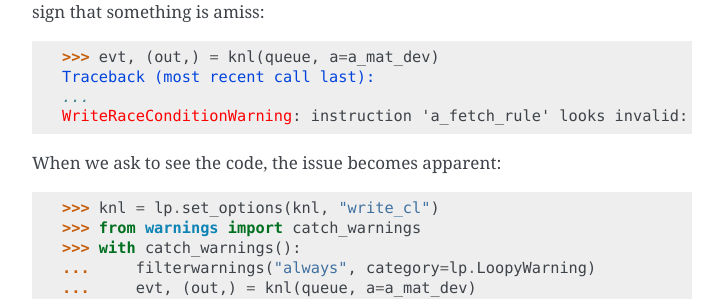
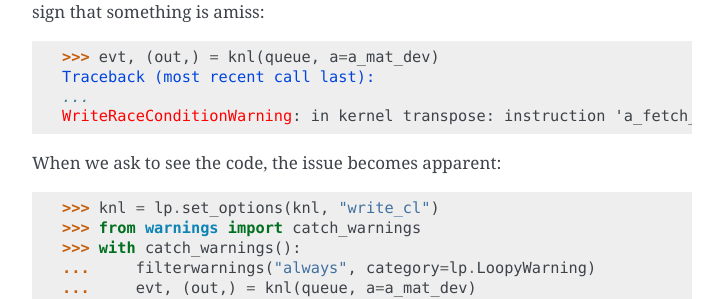
Before and after one commit to inducer/loopy, a Sphinx documentation site: the page built from doc/tutorial.rst, in a window 1280 px wide and 900 px high, scrolled down 21987 px. Shown: the part 153-452 px from the top of the window, without its empty margins (388-1111 px from the left). Built offline with Sphinx 7.4.7, drawn with Linux system fonts in a browser that asks for light colours.

Commit message:
Fix tutorial after message change

```diff
--- a/doc/tutorial.rst
+++ b/doc/tutorial.rst
@@ -1168,7 +1168,7 @@ sign that something is amiss:
     >>> evt, (out,) = knl(queue, a=a_mat_dev)
     Traceback (most recent call last):
     ...
-    WriteRaceConditionWarning: instruction 'a_fetch_rule' looks invalid: it assigns to indices based on local IDs, but its temporary 'a_fetch' cannot be made local because a write race across the iname(s) 'j_inner' would emerge. (Do you need to add an extra iname to your prefetch?) (add 'write_race_local(a_fetch_rule)' to silenced_warnings kernel argument to disable)
+    WriteRaceConditionWarning: in kernel transpose: instruction 'a_fetch_rule' looks invalid: it assigns to indices based on local IDs, but its temporary 'a_fetch' cannot be made local because a write race across the iname(s) 'j_inner' would emerge. (Do you need to add an extra iname to your prefetch?) (add 'write_race_local(a_fetch_rule)' to silenced_warnings kernel argument to disable)
 
 When we ask to see the code, the issue becomes apparent:
 
```
